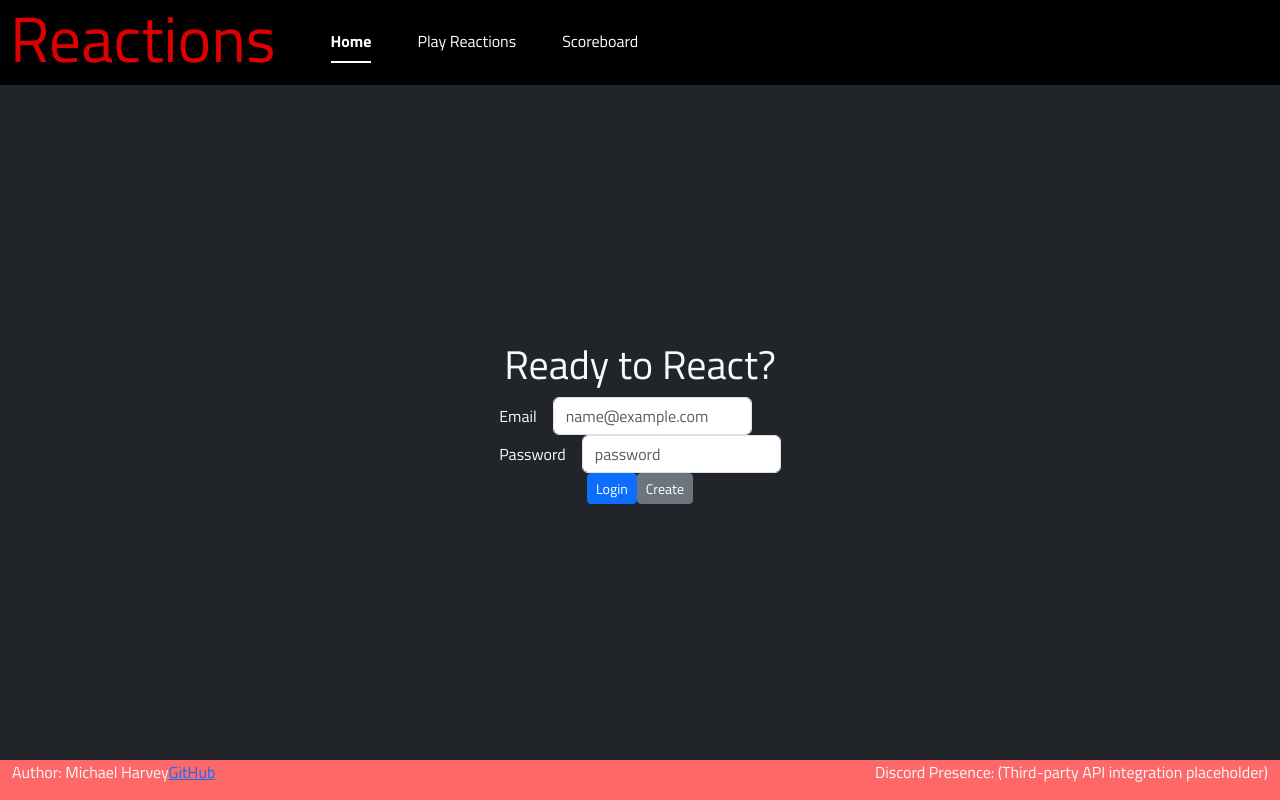
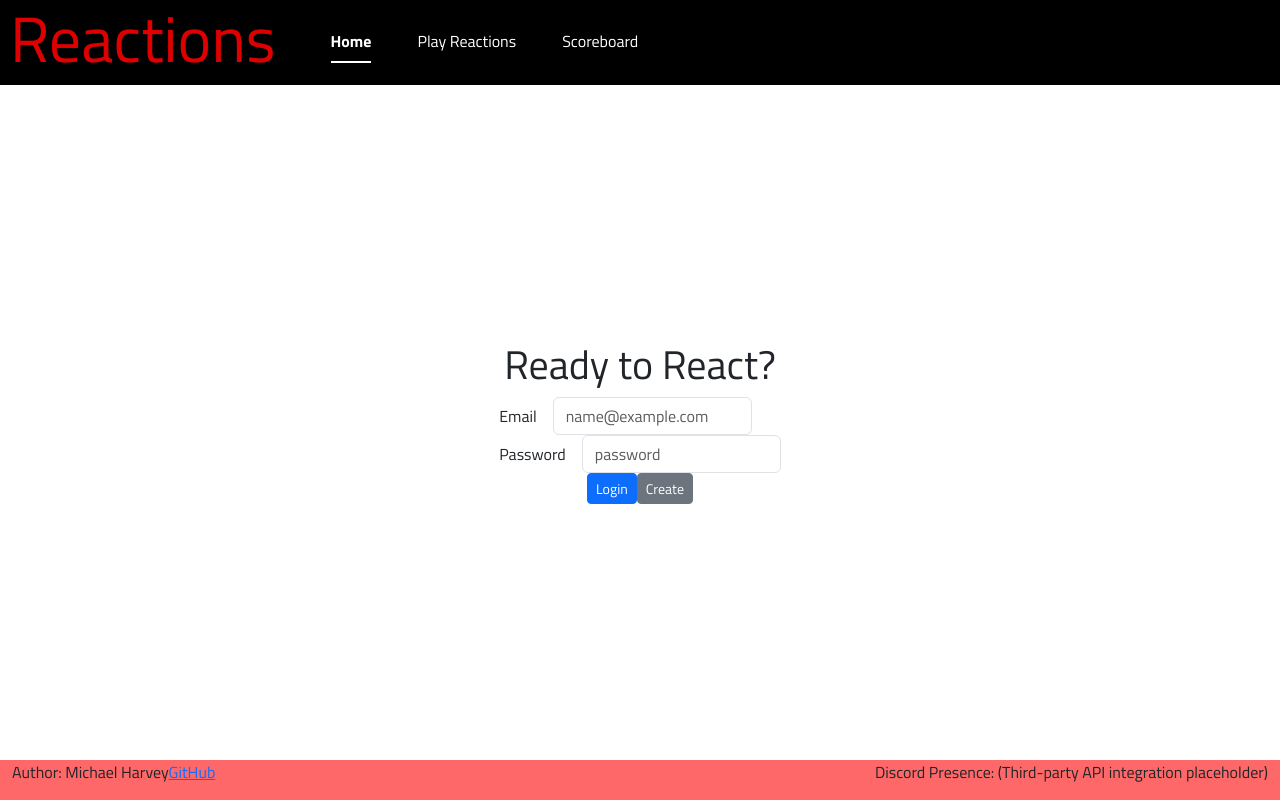
Before and after one commit to mharvey010/CS260-startup, a React (Vite) app: page / in a window 1280 px wide. Built offline with nearby package versions, Linux system fonts and the light colour scheme.

Commit message:
minor adjustment to app.jsx to correct coloring

```diff
--- a/src/app.jsx
+++ b/src/app.jsx
@@ -9,7 +9,7 @@ import { Scores } from './scores/scores';
 export default function App() {
   return (
     <BrowserRouter>
-        <div className="app bg-dark text-light">
+        <div className="app">
           <header>
             <h1>Reactions</h1>
             <nav>
```
